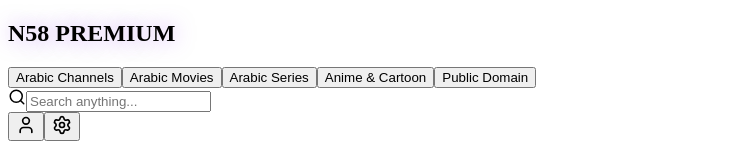
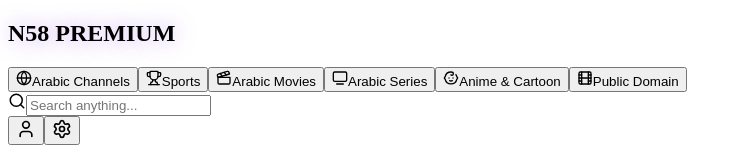
Before and after one commit to NawafAl58/n58-iptv-player, a Next.js app: page / in a window 1280 px wide. Shown: the top 160 px of the page, without its empty margins (0-742 px from the left). Built offline with nearby package versions, Linux system fonts and the light colour scheme; no server answers.

Commit message:
feat: add Sports category to DEFAULT_PLAYLISTS and enhance navigation UI

```diff
--- a/pages/index.tsx
+++ b/pages/index.tsx
@@ -1,7 +1,7 @@
 import React, { useState, useRef, useEffect, useMemo } from 'react';
 import Head from 'next/head';
 import Hls from 'hls.js';
-import { Search, Upload, Play, Tv, List, Globe, Film, Clapperboard, Tv2, Baby, Info, Settings, User, LogOut, Subtitles, Languages } from 'lucide-react';
+import { Search, Upload, Play, Tv, List, Globe, Film, Clapperboard, Tv2, Baby, Info, Settings, User, LogOut, Subtitles, Languages, Trophy } from 'lucide-react';
 
 interface Channel {
   name: string;
@@ -12,6 +12,7 @@ interface Channel {
 
 const DEFAULT_PLAYLISTS = [
   { name: 'Arabic Channels', ar: 'قنوات عربية', url: 'https://iptv-org.github.io/iptv/languages/ara.m3u', icon: Globe },
+  { name: 'Sports', ar: 'القنوات الرياضية', url: 'https://iptv-org.github.io/iptv/categories/sports.m3u', icon: Trophy },
   { name: 'Arabic Movies', ar: 'أفلام عربية', url: 'https://iptv-org.github.io/iptv/categories/movies.m3u', icon: Clapperboard },
   { name: 'Arabic Series', ar: 'مسلسلات عربية', url: 'https://iptv-org.github.io/iptv/categories/series.m3u', icon: Tv2 },
   { name: 'Anime & Cartoon', ar: 'أنمي وكرتون', url: 'https://iptv-org.github.io/iptv/categories/animation.m3u', icon: Baby },
@@ -133,8 +134,9 @@ export default function IPTVPlayer() {
               <button
                 key={p.url}
                 onClick={() => loadPlaylist(p)}
-                className={`hover:text-white transition-colors relative py-1 ${activePlaylist.url === p.url ? 'text-white' : ''}`}
+                className={`hover:text-white transition-colors relative py-1 flex items-center gap-2 ${activePlaylist.url === p.url ? 'text-white' : ''}`}
               >
+                <p.icon size={16} />
                 {p.name}
                 {activePlaylist.url === p.url && <div className="absolute -bottom-4 left-0 right-0 h-0.5 bg-[#a855f7] shadow-[0_0_10px_#a855f7]" />}
               </button>
```
